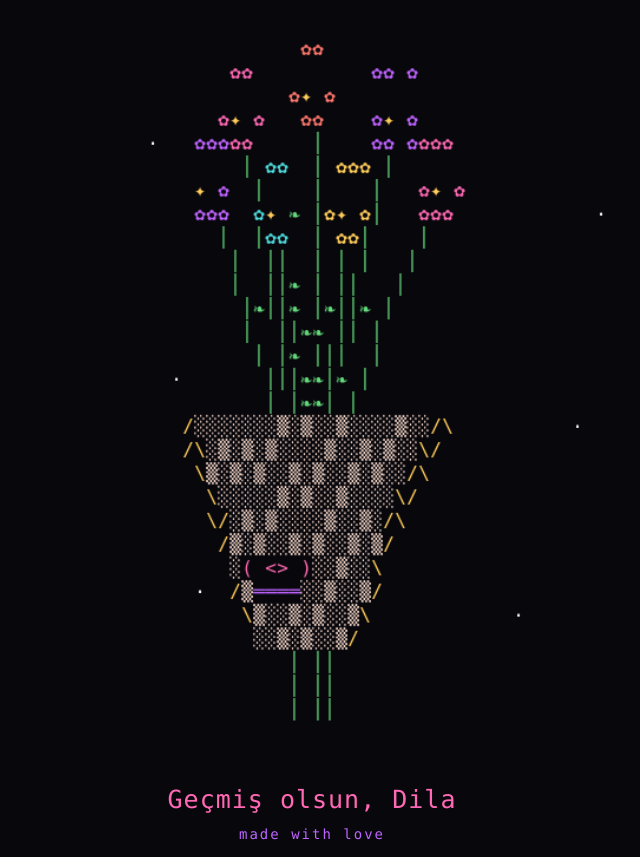
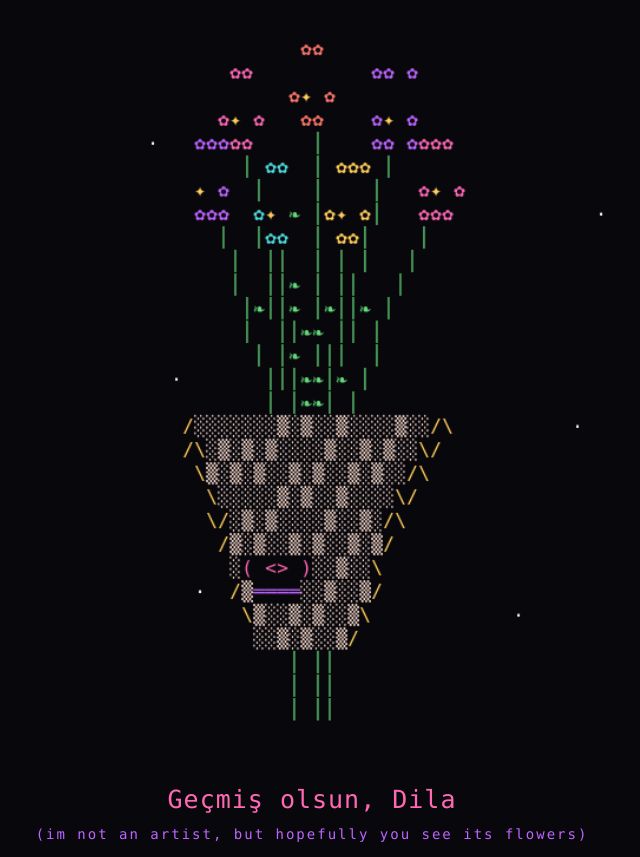
Before and after one commit to flvttxm/survey-medias, a plain HTML site: page index.html in a window 1280 px wide. Shown: the whole page, without its empty margins (328-968 px from the left). Drawn offline with Linux system fonts and the light colour scheme.

Commit message:
index.html

```diff
--- a/index.html
+++ b/index.html
@@ -66,7 +66,7 @@ canvas {
     </div>
 
     <div class="subtitle">
-        made with love
+        (im not an artist, but hopefully you see its flowers)
     </div>
 
 </div>
```
